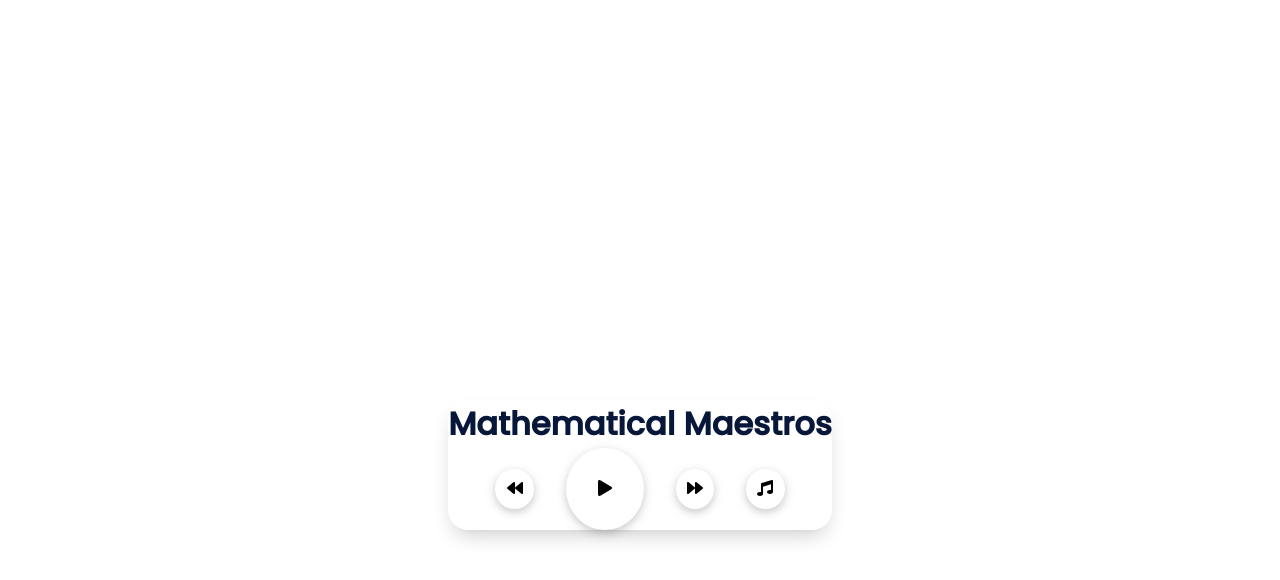
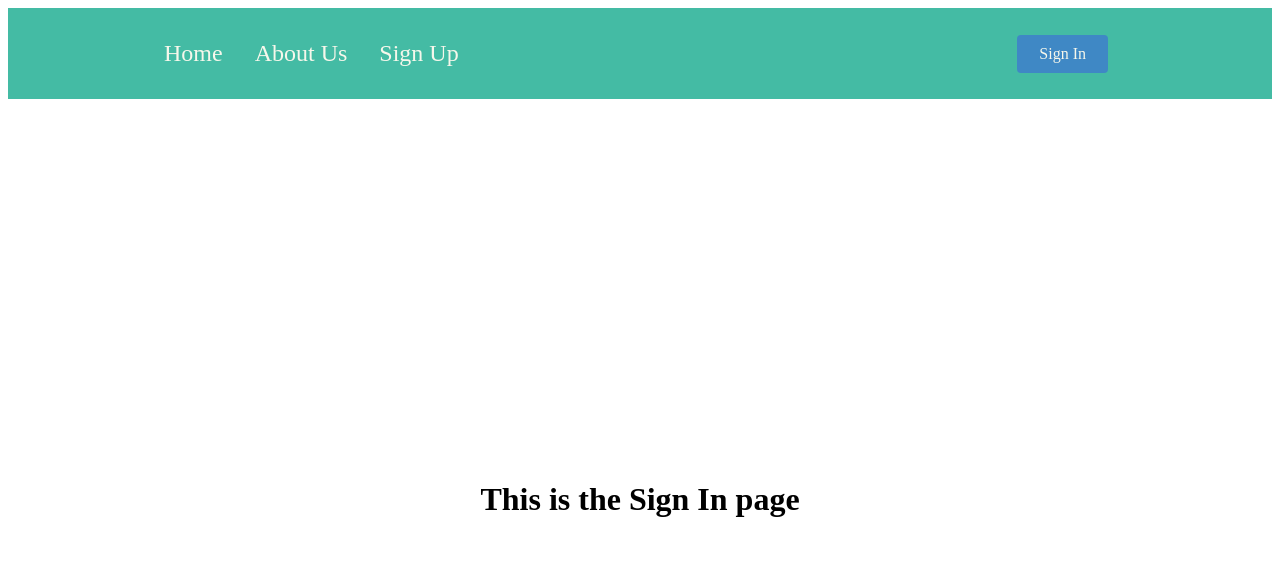
Before and after one commit to IUS-CS/Capstone-Project-Mathematical-Maestros, a React (Create React App) app in the folder react-front-end/: page /signIn in a window 1280 px wide. Shown: the top 580 px of the page. Built offline with nearby package versions, Linux system fonts and the light colour scheme; no server answers.

Commit message:
navbar and pages

```diff
--- a/react-front-end/package.json
+++ b/react-front-end/package.json
@@ -13,7 +13,10 @@
     "html-midi-player": "^1.4.0",
     "react": "^17.0.2",
     "react-dom": "^17.0.2",
+    "react-icons": "^4.3.1",
+    "react-router-dom": "^6.2.1",
     "react-scripts": "4.0.3",
+    "styled-components": "^5.3.3",
     "web-vitals": "^1.1.2"
   },
   "scripts": {
--- a/react-front-end/public/index.html
+++ b/react-front-end/public/index.html
@@ -10,6 +10,10 @@
       content="Web site created using create-react-app"
     />
     <link rel="apple-touch-icon" href="%PUBLIC_URL%/logo192.png" />
+    <link rel="stylesheet" href="https://use.fontawesome.com/releases/v5.15.4/css/all.css" integrity="sha384-DyZ88mC6Up2uqS4h/KRgHuoeGwBcD4Ng9SiP4dIRy0EXTlnuz47vAwmeGwVChigm" crossorigin="anonymous">
+    <link rel="preconnect" href="https://fonts.googleapis.com">
+    <link rel="preconnect" href="https://fonts.gstatic.com" crossorigin>
+    <link href="https://fonts.googleapis.com/css2?family=Montserrat&display=swap" rel="stylesheet">
     <!--
       manifest.json provides metadata used when your web app is installed on a
       user's mobile device or desktop. See https://developers.google.com/web/fundamentals/web-app-manifest/
@@ -24,7 +28,7 @@
       work correctly both with client-side routing and a non-root public URL.
       Learn how to configure a non-root public URL by running `npm run build`.
     -->
-    <title>React App</title>
+    <title>Mathematical Maestros</title>
   </head>
   <body>
     <noscript>You need to enable JavaScript to run this app.</noscript>
--- a/react-front-end/src/App.js
+++ b/react-front-end/src/App.js
@@ -1,48 +1,23 @@
-import { useState, useEffect } from 'react'
-import "./Player.css";
-import Player from "./components/Player";
+import Navbar from "./components/Navbar/Navbar"
+import Home from "./pages/home";
+import About from "./pages/about"
+import SignUp from "./pages/signUp"
+import SignIn from "./pages/signIn"
+
+import { BrowserRouter as Router, Routes, Route } from "react-router-dom";
 
 function App() {
-  const [songs, setSongs] = useState([]);
-
-  const [currentSongIndex, setCurrentSongIndex] = useState(0);
-  const [nextSongIndex, setNextSongIndex] = useState(currentSongIndex + 1);
-
-  // Modify the current state by setting the new data to
-  // the response from the backend
-  useEffect(()=>{
-    fetch('/song',{
-      'methods':'GET',
-      headers : {
-        'Content-Type':'application/json'
-      }
-    })
-    .then(response => response.json())
-    .then(response => setSongs(response))
-    .catch(error => console.log(error))
-
-  }, [currentSongIndex])
-
-  useEffect(() => {
-    setNextSongIndex(() => {
-      if (currentSongIndex + 1 > songs.length - 1) {
-        return 0;
-      } else {
-        return currentSongIndex + 1;
-      }
-    });
-  }, [currentSongIndex]);
 
   return (
-    <div className="App">
-      {/* <div className="weirdShape"></div> */}
-      <Player
-        currentSongIndex={currentSongIndex}
-        setCurrentSongIndex={setCurrentSongIndex}
-        nextSongIndex={nextSongIndex}
-        songs={songs}
-      />
-    </div>
+    <Router>
+      <Navbar />
+      <Routes>
+        <Route path='/' element={<Home/>} />
+        <Route path='/about' element={<About/>} />
+        <Route path='/signUp' element={<SignUp/>} />
+        <Route path='/signIn' element={<SignIn/>} />
+      </Routes>
+    </Router>
   );
 }
 export default App;
--- /dev/null
+++ b/react-front-end/src/components/Navbar/Navbar.js
@@ -0,0 +1,35 @@
+import React from 'react';
+import {
+Nav,
+NavLink,
+NavMenu,
+NavBtn,
+NavBtnLink,
+} from './NavbarElements';
+
+const Navbar = () => {
+return (
+	<>
+	<Nav>
+		<NavMenu>
+		<NavLink to='/' activeStyle>
+			Home
+		</NavLink>
+		<NavLink to='/about' activeStyle>
+			About Us
+		</NavLink>
+		<NavLink to='/signUp' activeStyle>
+			Sign Up
+		</NavLink>
+		{/* Second Nav */}
+		{/* <NavBtnLink to='/sign-in'>Sign In</NavBtnLink> */}
+		</NavMenu>
+		<NavBtn>
+		<NavBtnLink to='/signin'>Sign In</NavBtnLink>
+		</NavBtn>
+	</Nav>
+	</>
+);
+};
+
+export default Navbar;
--- /dev/null
+++ b/react-front-end/src/components/Navbar/NavbarElements.js
@@ -0,0 +1,55 @@
+import { NavLink as Link } from 'react-router-dom';
+import styled from 'styled-components';
+
+export const Nav = styled.nav`
+background: #44BBA4;
+height: 85px;
+display: flex;
+justify-content: space-between;
+padding: 0.2rem calc((100vw - 1000px) / 2);
+z-index: 12;
+`;
+
+export const NavLink = styled(Link)`
+color: #F6F7EB;
+font-size: 1.5rem;
+display: flex;
+align-items: center;
+text-decoration: none;
+padding: 0 1rem;
+height: 100%;
+cursor: pointer;
+&.active {
+	color: #393E41;
+}
+`;
+
+export const NavMenu = styled.div`
+display: flex;
+align-items: center;
+margin-right: -24px;
+`;
+
+export const NavBtn = styled.nav`
+display: flex;
+align-items: center;
+margin-right: 24px;
+`;
+
+export const NavBtnLink = styled(Link)`
+border-radius: 4px;
+background: #3F88C5;
+padding: 10px 22px;
+color: #F6F7EB;
+outline: none;
+border: none;
+cursor: pointer;
+transition: all 0.2s ease-in-out;
+text-decoration: none;
+margin-left: 24px;
+&:hover {
+	transition: all 0.2s ease-in-out;
+	background: #fff;
+	color: #393E41;
+}
+`;
--- a/react-front-end/src/Player.css
+++ b/react-front-end/src/components/Player/Player.css
@@ -1,30 +1,5 @@
 @import url("https://fonts.googleapis.com/css2?family=Poppins:ital,wght@0,200;0,300;0,400;0,500;1,100;1,400&display=swap");
 
-* {
-  margin: 0;
-  padding: 0;
-  box-sizing: border-box;
-}
-
-html {
-  font-size: 16px;
-}
-
-a {
-  text-decoration: none;
-}
-
-body {
-  font-family: "Poppins", sans-serif;
-  color: #071739;
-  display: flex;
-  justify-content: center;
-  align-items: center;
-  flex-direction: column;
-  text-align: center;
-  animation: background-scroll 6s infinite;
-  animation-timing-function: linear;
-}
 
 /* Player body */
 
--- /dev/null
+++ b/react-front-end/src/components/Player/Player.js
@@ -0,0 +1,61 @@
+import React, { useState, useRef, useEffect } from "react";
+import PlayerControls from "./PlayerControls";
+
+function Player(props) {
+  const audioElement = useRef(null);
+  const [isPlaying, setIsPlaying] = useState(false);
+
+  const songId = props.songs[props.currentSongIndex] && props.songs[props.currentSongIndex].id
+
+  useEffect(() => {
+    if (isPlaying) {
+      audioElement.current.play();
+    } else {
+      audioElement.current.pause();
+    }
+  });
+
+  const SkipSong = (forwards = true) => {
+    if (forwards) {
+      props.setCurrentSongIndex(() => {
+        let temp = props.currentSongIndex;
+        temp++;
+
+        if (temp > props.songs.length - 1) {
+          temp = 0;
+        }
+
+        return temp;
+      });
+    } else {
+      props.setCurrentSongIndex(() => {
+        let temp = props.currentSongIndex;
+        temp--;
+
+        if (temp < 0) {
+          temp = props.songs.length - 1;
+        }
+
+        return temp;
+      });
+    }
+  };
+
+  return (
+    <>
+      <div className="music-player">
+        <audio
+          src={songId && "http://localhost:5000/play/" + songId}
+          ref={audioElement}
+        ></audio>
+        <PlayerControls
+          isPlaying={isPlaying}
+          setIsPlaying={setIsPlaying}
+          SkipSong={SkipSong}
+        />
+      </div>
+    </>
+  );
+}
+
+export default Player;
--- /dev/null
+++ b/react-front-end/src/pages/about.js
@@ -0,0 +1,18 @@
+import React from 'react';
+
+const About = () => {
+  return (
+    <div
+      style={{
+        display: 'flex',
+        justifyContent: 'Center',
+        alignItems: 'Center',
+        height: '100vh',
+      }}
+    >
+      <h1>This is the About page</h1>
+    </div>
+  );
+};
+
+export default About;
--- /dev/null
+++ b/react-front-end/src/pages/home.js
@@ -0,0 +1,50 @@
+import { useState, useEffect } from 'react'
+import Player from "../components/Player/Player"
+import "../components/Player/Player.css";
+
+const Home = () => {
+
+    const [songs, setSongs] = useState([]);
+
+    const [currentSongIndex, setCurrentSongIndex] = useState(0);
+    const [nextSongIndex, setNextSongIndex] = useState(currentSongIndex + 1);
+
+    // Modify the current state by setting the new data to
+    // the response from the backend
+    useEffect(()=>{
+      fetch('/song',{
+        'methods':'GET',
+        headers : {
+          'Content-Type':'application/json'
+        }
+      })
+      .then(response => response.json())
+      .then(response => setSongs(response))
+      .catch(error => console.log(error))
+
+    }, [currentSongIndex])
+
+    useEffect(() => {
+      setNextSongIndex(() => {
+        if (currentSongIndex + 1 > songs.length - 1) {
+          return 0;
+        } else {
+          return currentSongIndex + 1;
+        }
+      });
+    }, [currentSongIndex]);
+
+  return (
+    <div className="Home">
+      {/* <div className="weirdShape"></div> */}
+      <Player
+        currentSongIndex={currentSongIndex}
+        setCurrentSongIndex={setCurrentSongIndex}
+        nextSongIndex={nextSongIndex}
+        songs={songs}
+      />
+    </div>
+  );
+}
+
+export default Home;
--- /dev/null
+++ b/react-front-end/src/pages/signIn.js
@@ -0,0 +1,18 @@
+import React from 'react';
+
+const SignIn = () => {
+  return (
+    <div
+      style={{
+        display: 'flex',
+        justifyContent: 'Center',
+        alignItems: 'Center',
+        height: '100vh',
+      }}
+    >
+      <h1>This is the Sign In page</h1>
+    </div>
+  );
+};
+
+export default SignIn;
--- /dev/null
+++ b/react-front-end/src/pages/signUp.js
@@ -0,0 +1,18 @@
+import React from 'react';
+
+const SignUp = () => {
+  return (
+    <div
+      style={{
+        display: 'flex',
+        justifyContent: 'Center',
+        alignItems: 'Center',
+        height: '100vh',
+      }}
+    >
+      <h1>This is the Sign Up page</h1>
+    </div>
+  );
+};
+
+export default SignUp;
```
Also changed, not shown: react-front-end/src/components/Player/PlayerControls.js (renamed from react-front-end/src/components/PlayerControls.js), 1 other file (tests, documents, lock files or other folders).
